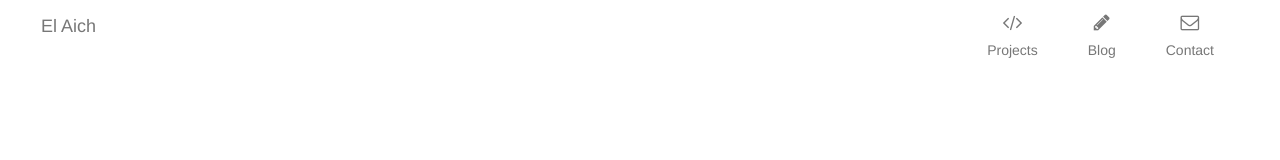
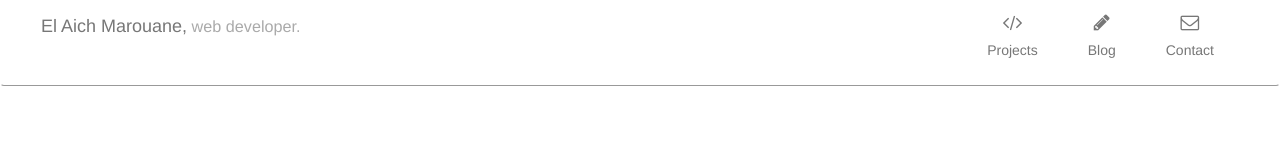
Before and after one commit to elaich/elaich.github.io, a website: page index.html in a window 1280 px wide. Drawn offline with Linux system fonts and the light colour scheme.

Commit message:
A bit further

```diff
--- a/css/nav.css
+++ b/css/nav.css
@@ -1,6 +1,7 @@
 .navbar-default {
   background-color: white;
   border-color: white;
+  border-bottom: 1px solid #999;
 }
 
 .container-fluid {
@@ -16,3 +17,8 @@
 .navbar-nav > li p {
   padding-top: 10px;
 }
+
+.navbar-default .introduction {
+  font-size: 0.9em;
+  color: #aaa;
+}
--- a/index.html
+++ b/index.html
@@ -15,7 +15,7 @@
             <span class="icon-bar"></span>
             <span class="icon-bar"></span>
           </button>
-          <a class="navbar-brand" href="#">El Aich</a>
+          <a class="navbar-brand" href="#">El Aich Marouane,<span class="introduction"> web developer.</span></a>
         </div>
 
         <!-- Collect the nav links, forms, and other content for toggling -->
```
